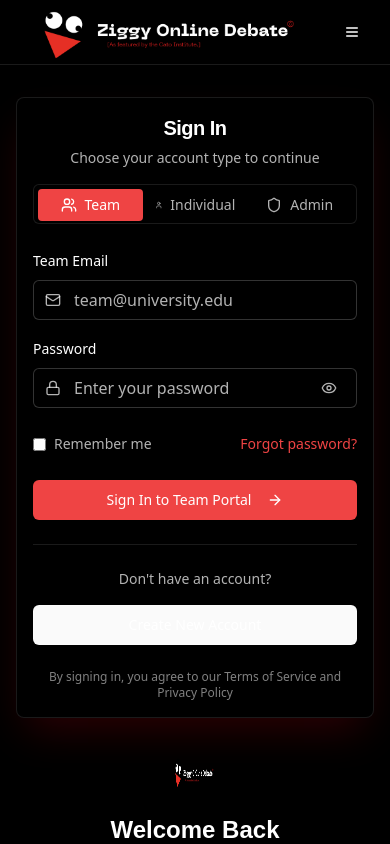
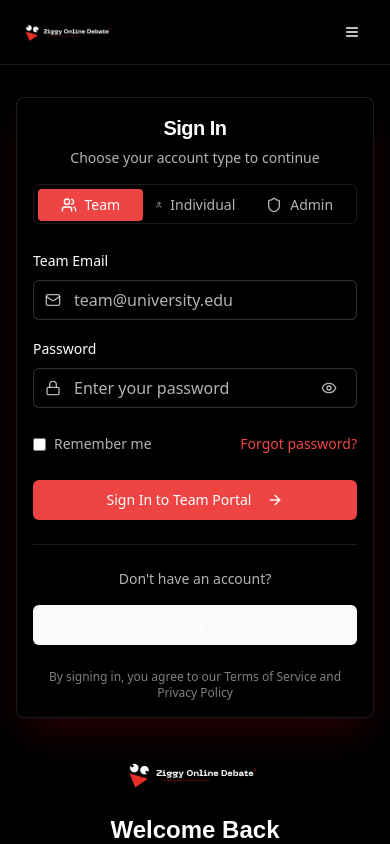
Before and after one commit to AdjustExperiment/ziggy-web-app, a React (Vite) app: page /admin in a window 390 px wide. Shown: the top 844 px of the page. Built offline with nearby package versions, Linux system fonts and the light colour scheme; a web font is replaced by a local one.

Commit message:
Fix logo aspect ratio
Ensure the logo image maintains its original aspect ratio across all instances.

```diff
--- a/src/components/Navbar.tsx
+++ b/src/components/Navbar.tsx
@@ -27,7 +27,11 @@ export function Navbar() {
         <div className="flex h-16 items-center justify-between">
           {/* Logo */}
           <div className="flex items-center">
-            <img src="/lovable-uploads/bb7e942b-4006-461c-b9ed-9bdde6f1500c.png" alt="Debate Champions Logo" className="rounded-full" />
+            <img
+              src="/lovable-uploads/bb7e942b-4006-461c-b9ed-9bdde6f1500c.png"
+              alt="Debate Champions Logo"
+              className="h-8 sm:h-10 w-auto rounded-full"
+            />
           </div>
 
           {/* Desktop Navigation */}
--- a/src/pages/Login.tsx
+++ b/src/pages/Login.tsx
@@ -34,7 +34,7 @@ const Login = () => {
               <img
                 src="/lovable-uploads/bb7e942b-4006-461c-b9ed-9bdde6f1500c.png"
                 alt="Debate Champions Logo"
-                className="h-12 w-12 sm:h-16 sm:w-16 mx-auto lg:mx-0 mb-4 rounded-full"
+                className="h-12 sm:h-16 w-auto mx-auto lg:mx-0 mb-4 rounded-full"
               />
               <h1 className="text-2xl sm:text-3xl lg:text-4xl font-bold text-white mb-4 font-primary">
                 Welcome Back
```
